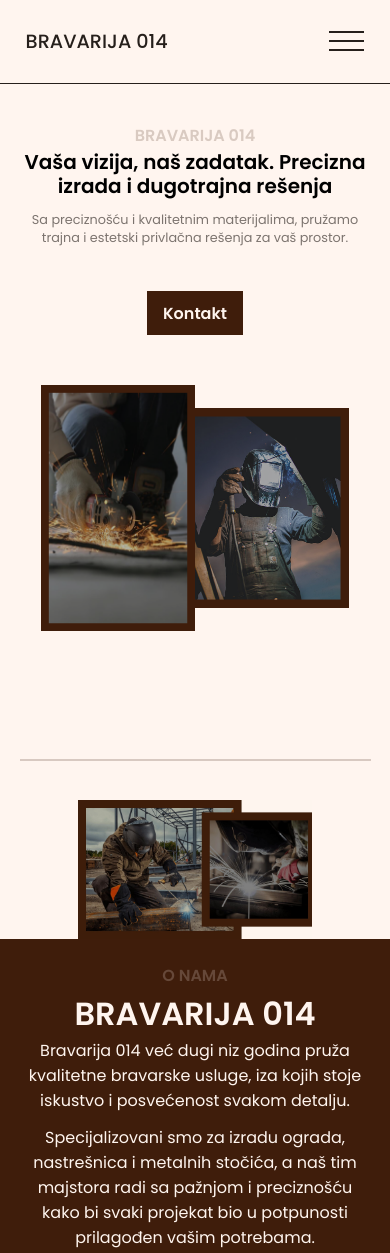
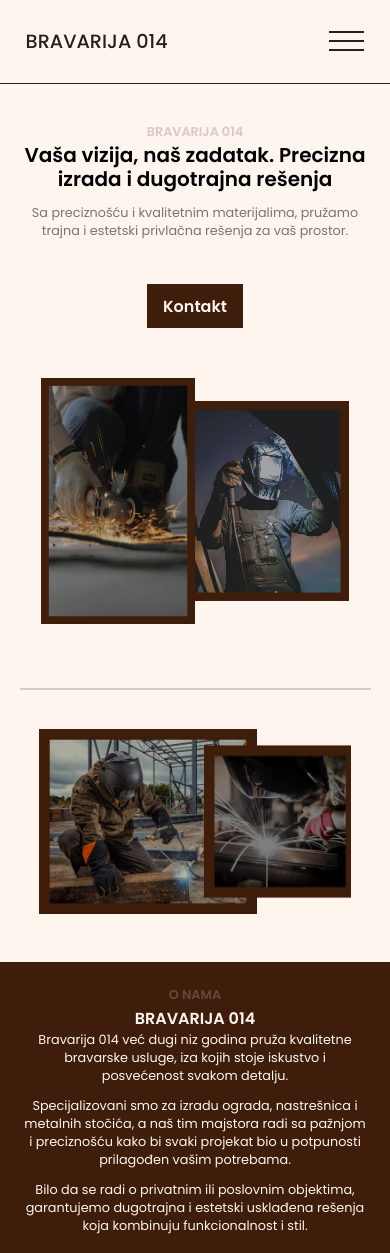
Before and after one commit to mladen-lukic111/bravarija_014, a plain HTML site: page index.html in a window 390 px wide. Shown: the top 1253 px of the page. Drawn offline with Linux system fonts and the light colour scheme.

Commit message:
Minor fixes

```diff
--- a/style/_homepage.scss
+++ b/style/_homepage.scss
@@ -114,6 +114,7 @@
 }
 .contact-section .container-default-with-line {
     border-bottom-color: rgba(#FFF5EF, 0.2);
+    padding-bottom: 2em;
 }
 .contact-section .contact-wrapper {
     display: flex;
@@ -210,6 +211,12 @@
     h1 {
         font-size: 1.25em;
     }
+    h2 {
+        font-size: 1em;
+    }
+    p {
+        font-size: 0.8em;
+    }
     .hero-section {
         padding: 10% 5%;
     }
@@ -232,5 +239,15 @@
         width: 100%;
         margin: 0 auto;
     }
+    .container-default-with-line {
+        padding-bottom: 4em;
+    }
+    .contact-section .container-default-with-line {
+        padding: 1em 0;
+    }
+    .about-us .about-us-wrapper img {
+        width: 80%;
+        margin-bottom: 3em;
+    }
 }
 /* Media queries end */
```
Also changed, not shown: style/style.css, 1 other file.
